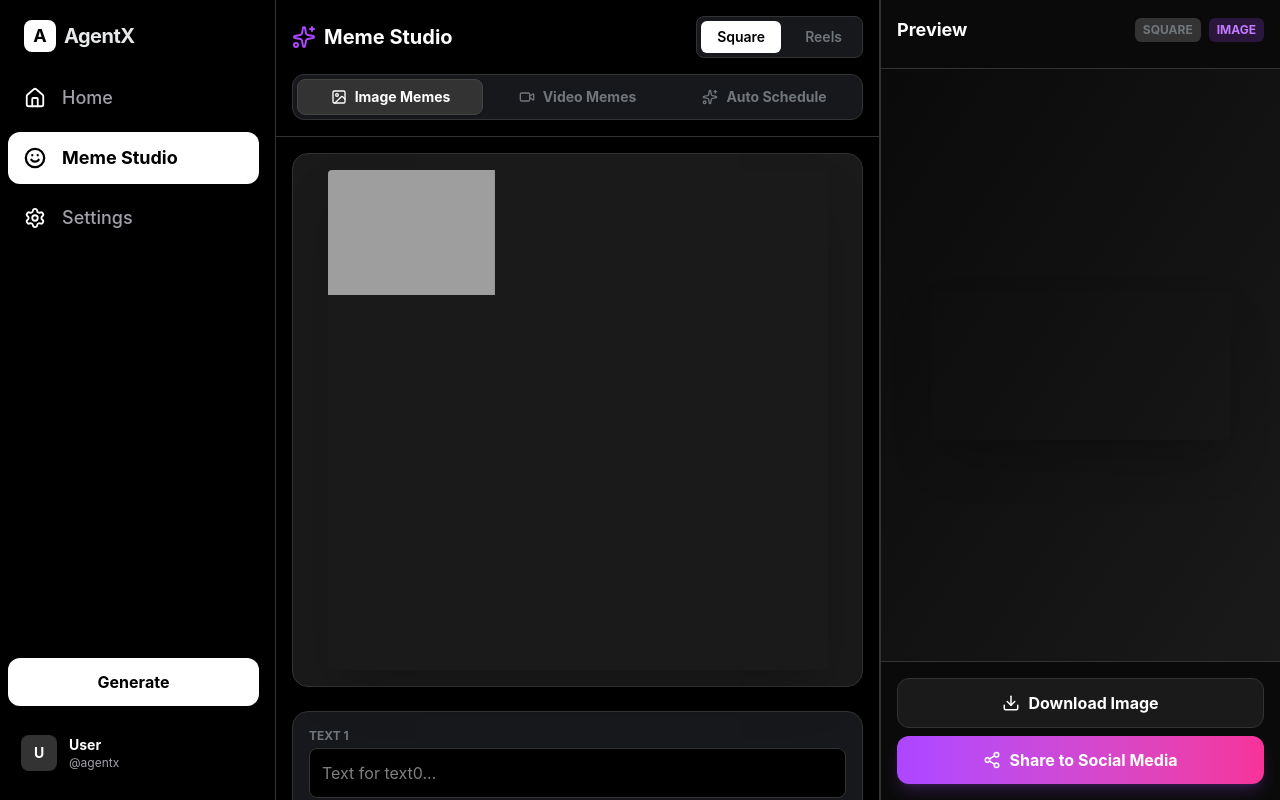
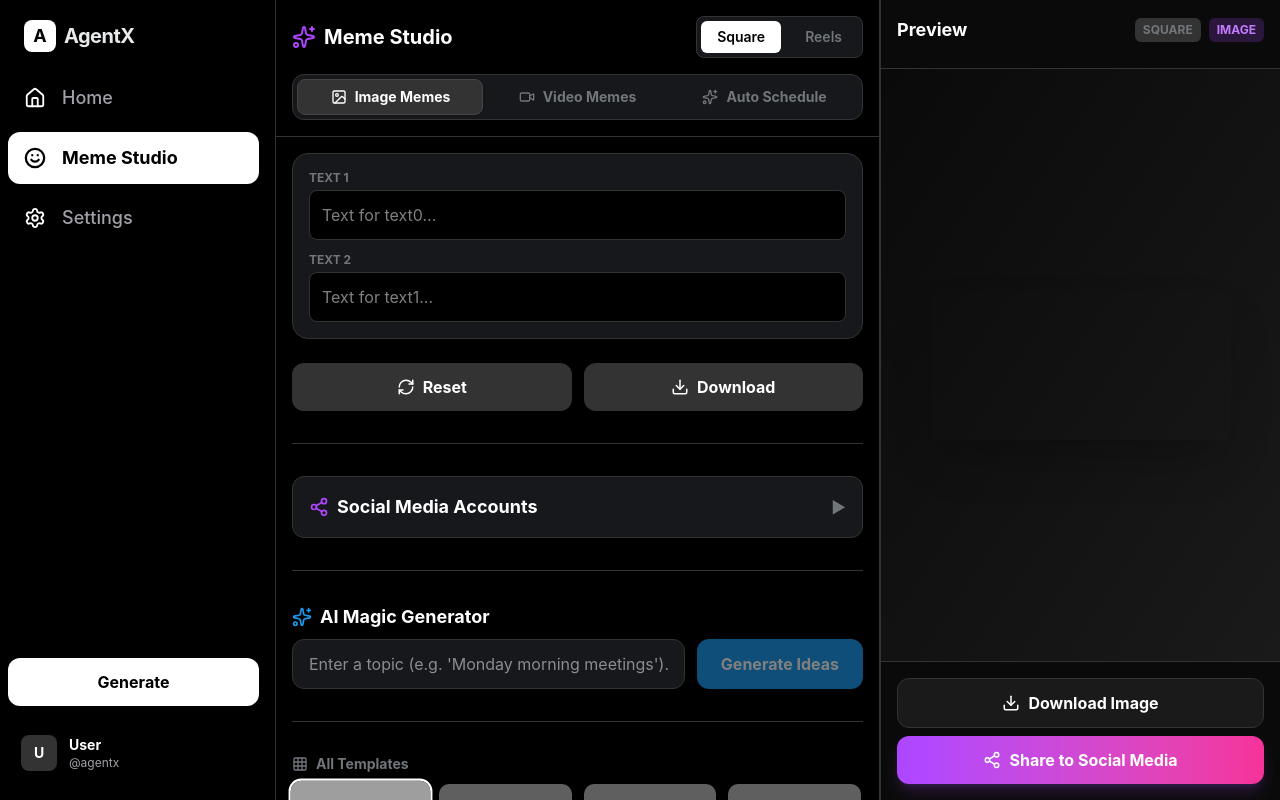
Before and after one commit to swayamgode/AgentX, a Next.js app: page /memes in a window 1280 px wide. Shown: the top 800 px of the page. Built offline with nearby package versions, Linux system fonts and the light colour scheme; grey boxes are pictures that could not be loaded.

Commit message:
memes scheduling together

```diff
--- a/app/memes/page.tsx
+++ b/app/memes/page.tsx
@@ -569,13 +569,8 @@ export default function MemePage() {
                             {/* Editor Section */}
                             <div className="space-y-6">
 
-                                {/* Canvas */}
-                                <div className="bg-[#1a1a1a] rounded-2xl border border-[#333] p-4 flex justify-center items-center min-h-[300px]">
-                                    <canvas
-                                        ref={canvasRef}
-                                        className="max-w-full max-h-[500px] object-contain shadow-2xl rounded-sm"
-                                    />
-                                </div>
+                                {/* Hidden canvas for rendering - preview shown in PreviewPanel */}
+                                <canvas ref={canvasRef} className="hidden" />
 
                                 {/* Inputs */}
                                 <div className="space-y-3 bg-[#16181c] p-4 rounded-2xl border border-[#333]">
```
